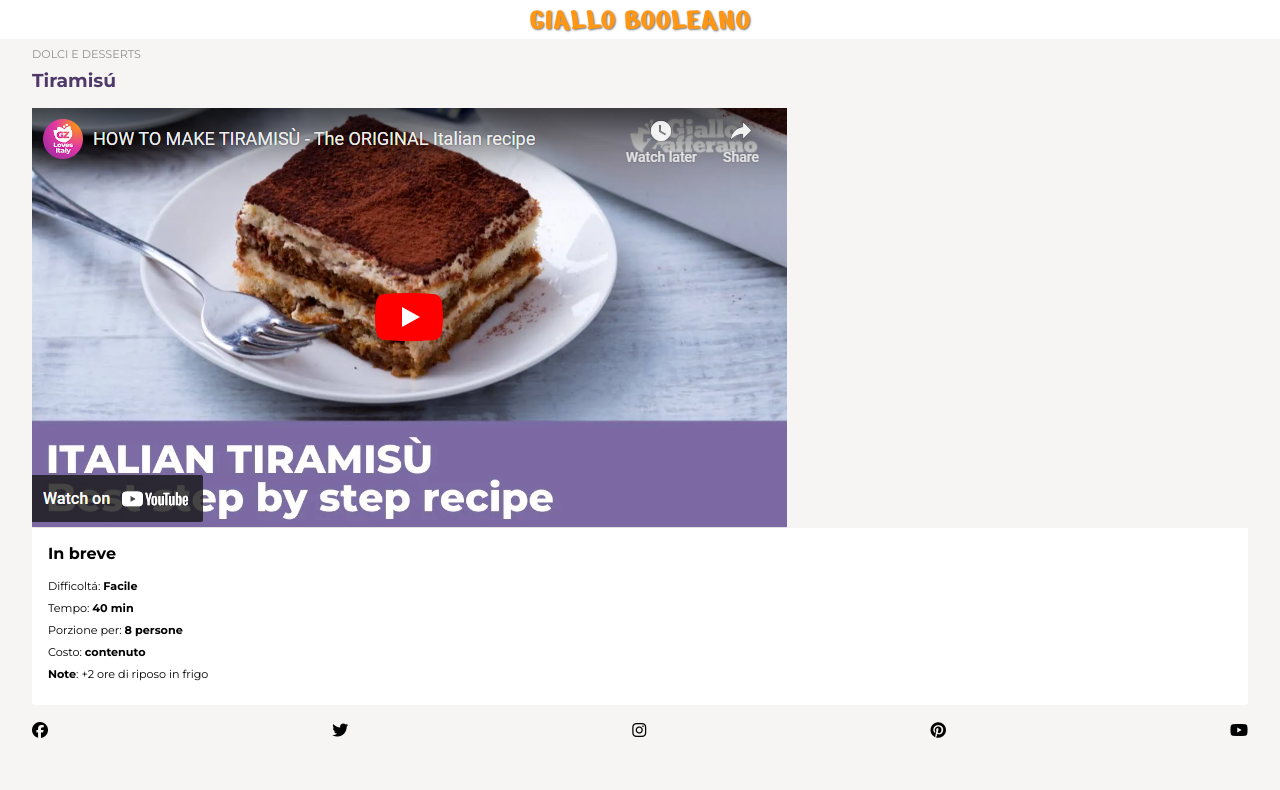
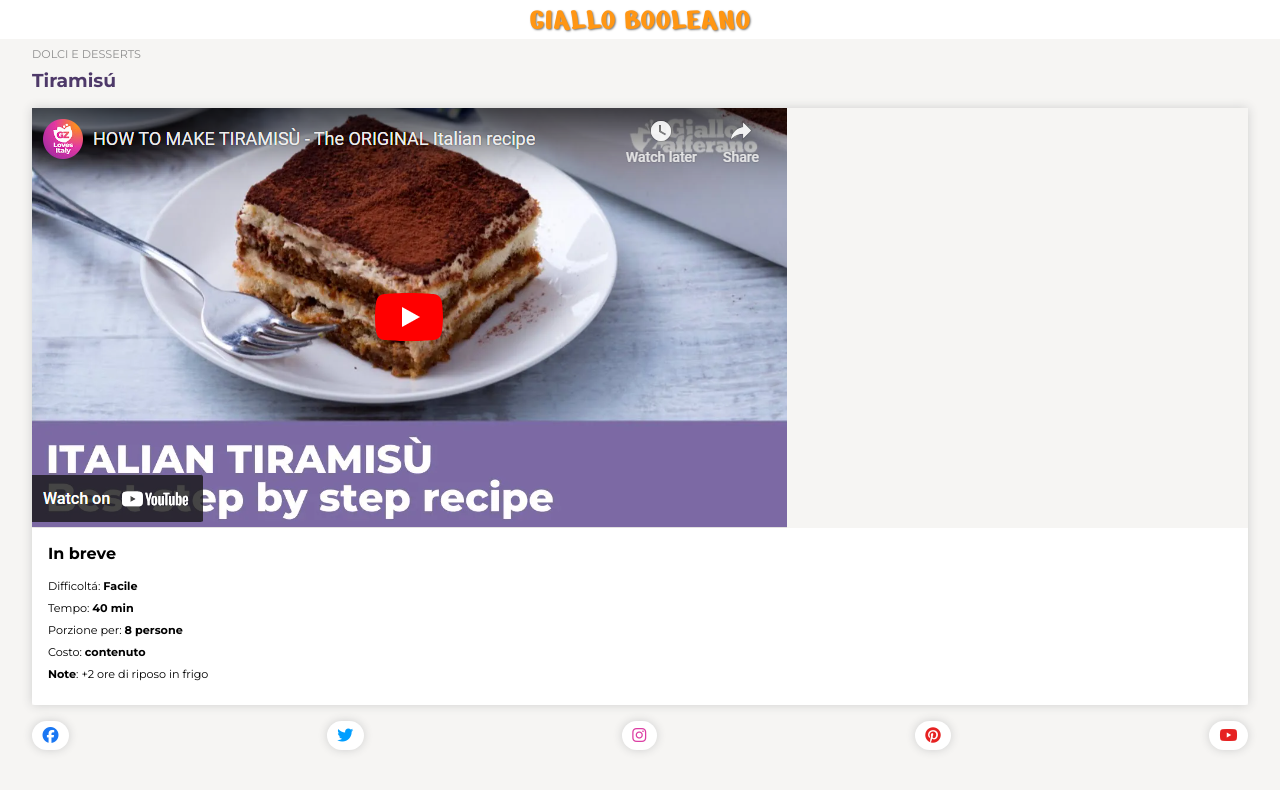
Before and after one commit to francescoboschelle/htmlcss-responsive-layout, a plain HTML site: page index.html in a window 1280 px wide. Drawn offline with Linux system fonts and the light colour scheme; a web font is replaced by a local one.

Commit message:
Add socials section to index.html; enhance styles for hero and brand in style.css

```diff
--- a/index.html
+++ b/index.html
@@ -82,6 +82,10 @@
           </div>
         </div>
       </section>
+
+      <section id="presentation">
+        <div class="container"></div>
+      </section>
     </main>
   </body>
 </html>
--- a/style.css
+++ b/style.css
@@ -65,6 +65,10 @@ header {
 
 main {
   #hero {
+    .row {
+      box-shadow: 0px 0px 10px 0px rgb(206, 206, 206);
+    }
+
     .title {
       p {
         color: rgb(141, 141, 141);
@@ -105,6 +109,34 @@ main {
       justify-content: space-between;
       align-items: center;
     }
+
+    .brand {
+      padding: 0.3rem 0.65rem;
+      border-radius: 1rem;
+      color: rgb(0, 0, 0);
+      background-color: white;
+      box-shadow: 0px 0px 10px 0px rgb(206, 206, 206);
+
+      .fa-facebook {
+        color: rgb(26, 119, 243);
+      }
+
+      .fa-twitter {
+        color: rgb(0, 158, 255);
+      }
+
+      .fa-instagram {
+        color: rgb(220, 61, 163);
+      }
+
+      .fa-pinterest {
+        color: rgb(230, 34, 34);
+      }
+
+      .fa-youtube {
+        color: rgb(230, 34, 34);
+      }
+    }
   }
 }
 /* #endregion main */
```
